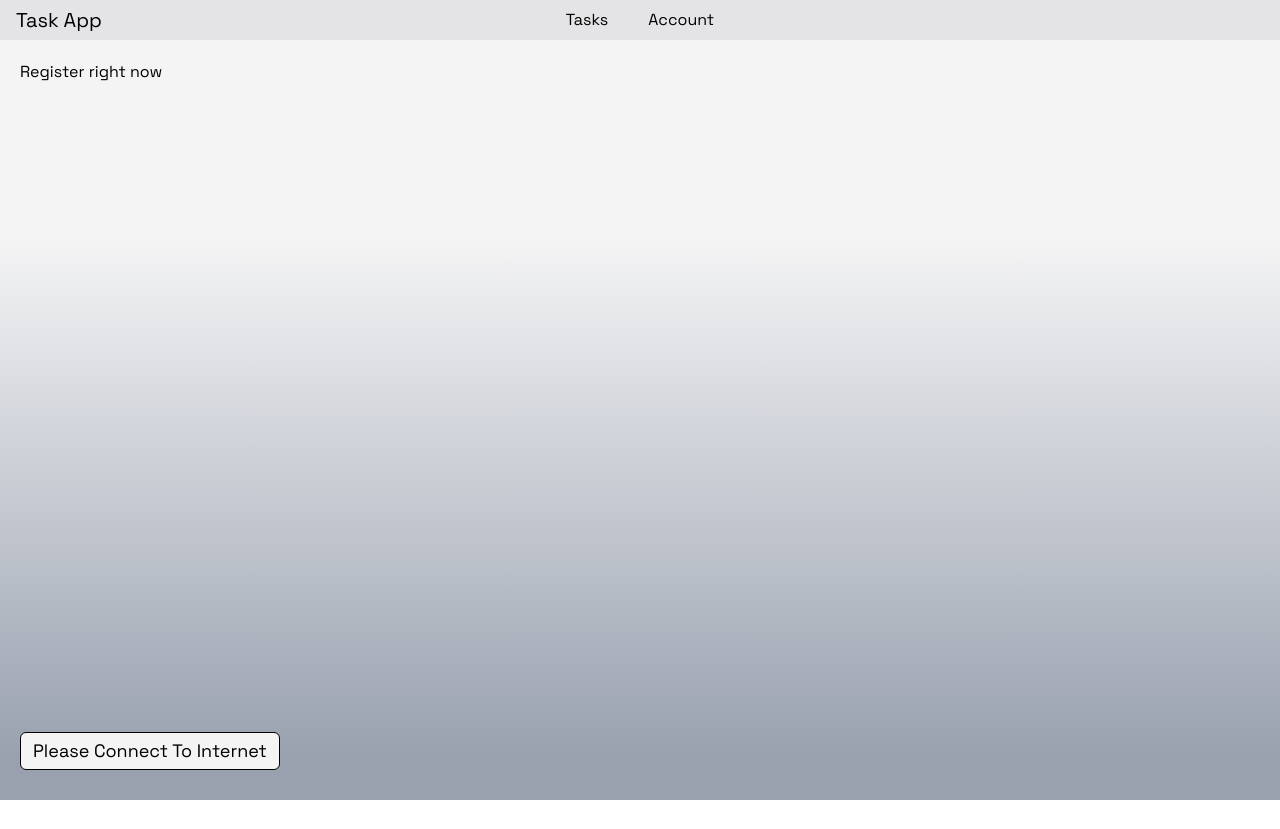
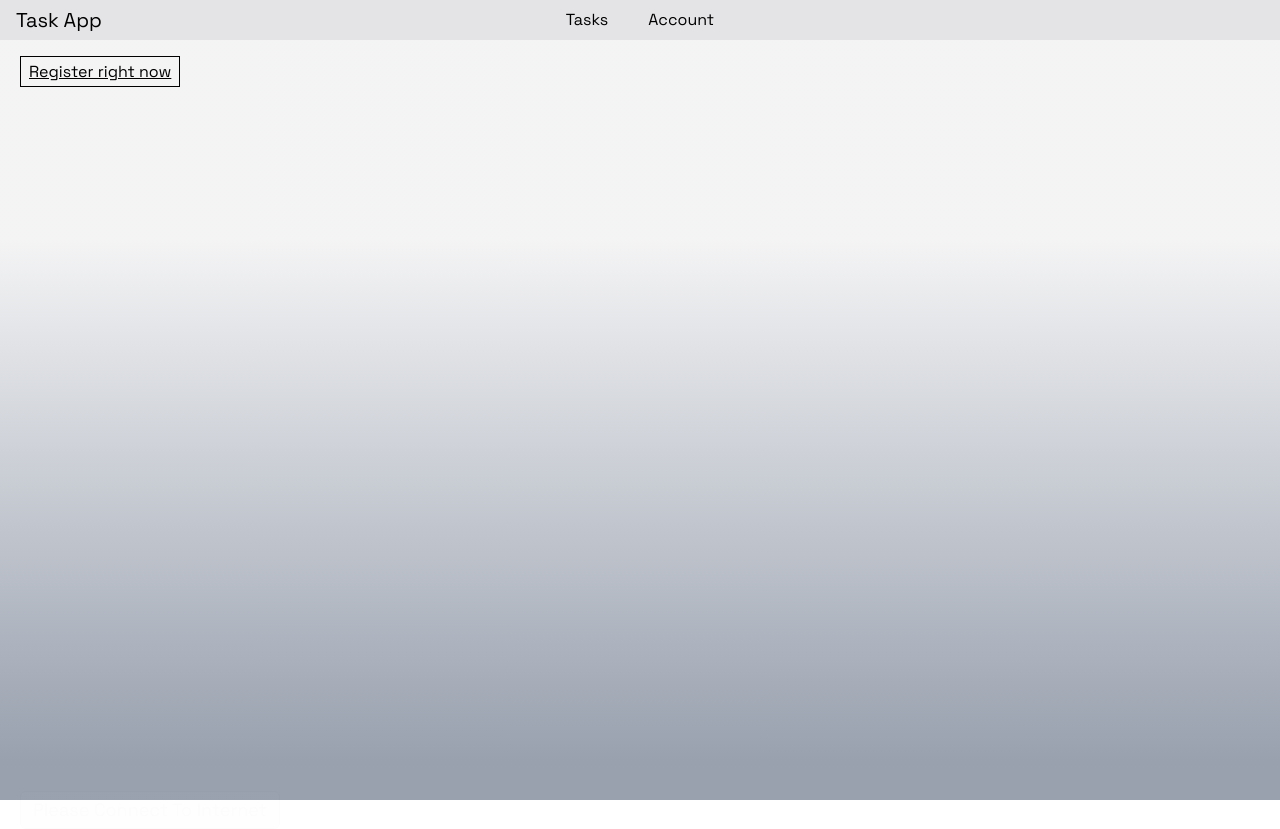
Before and after one commit to Rishabh567892/Task_App, a React (Vite) app: page / in a window 1280 px wide. Before the commit the page ends 800 px from the top, so only its background shows below. Built offline with nearby package versions, Linux system fonts and the light colour scheme; no server answers.

Commit message:
modified:   src/Alert.jsx 	modified:   src/Components/Tasks/DashBoard.jsx

```diff
--- a/src/Alert.jsx
+++ b/src/Alert.jsx
@@ -14,10 +14,10 @@ const Alert = ({ message, setMessage }) => {
 
       setIsVisible(true);
 
-      // hideAfter.current = setTimeout(() => {
-      //   setIsVisible(false)
-      //   setMessage("")
-      // }, 3000)
+      hideAfter.current = setTimeout(() => {
+        setIsVisible(false)
+        setMessage("")
+      }, 5000)
 
     }
 
--- a/src/Components/Tasks/DashBoard.jsx
+++ b/src/Components/Tasks/DashBoard.jsx
@@ -12,7 +12,7 @@ const DashBoard = () => {
   const { setMessage } = useAppContext()
 
   const [isCreatingNewTask, setIsCreatingNewTask] = useState(false)
-  const [isLogedIn, setIsLogedIn] = useState(false)
+  const [isLogedIn, setIsLogedIn] = useState(true)
 
   // all tasks from the data-base
   const [tasks, setTasks] = useState()
@@ -49,7 +49,7 @@ const DashBoard = () => {
             </div>
           </>
 
-          : <Link to="/Account">Register right now</Link>
+          : <Link to="/Account" className="underline px-2 py-1 border">Register right now</Link>
       }
     </div>
   )
```
